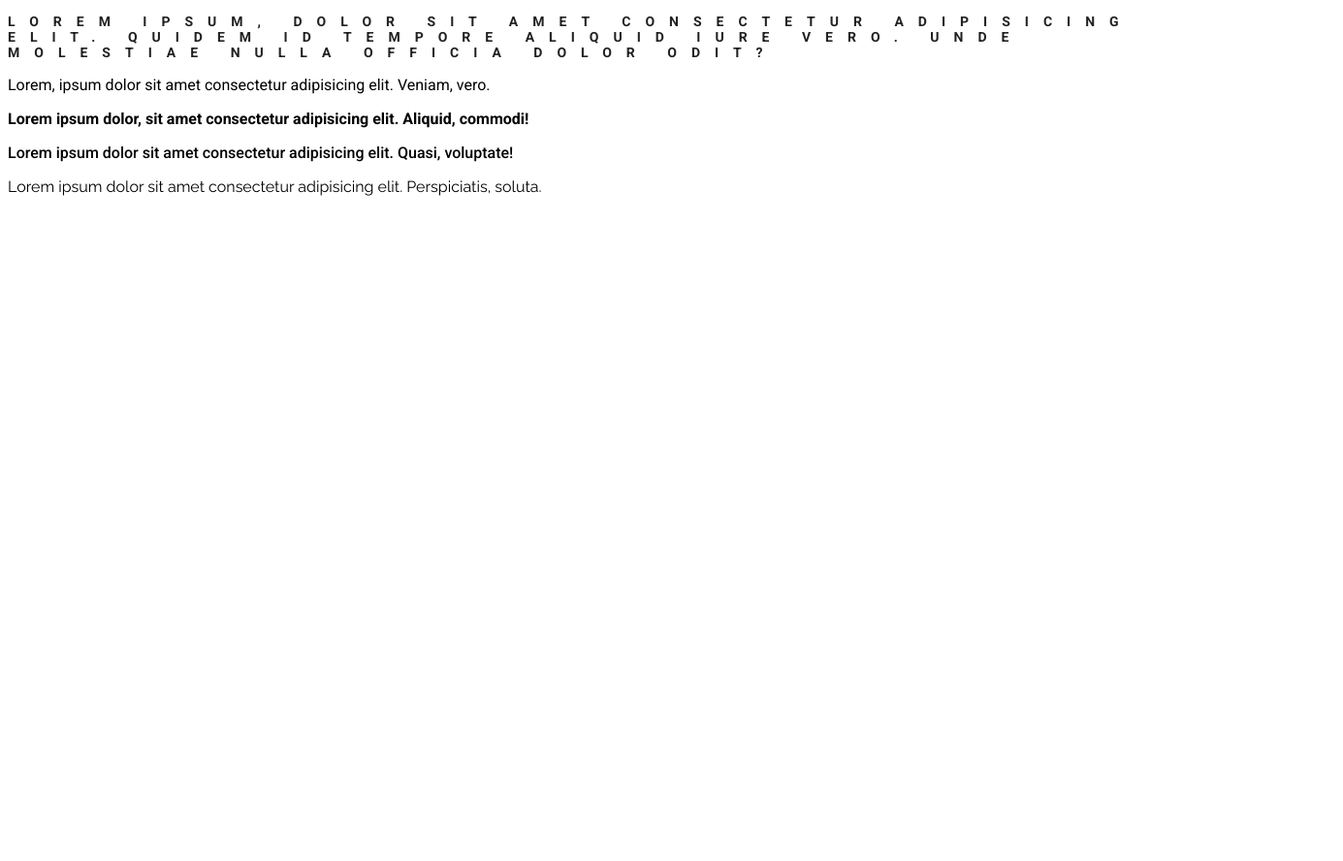
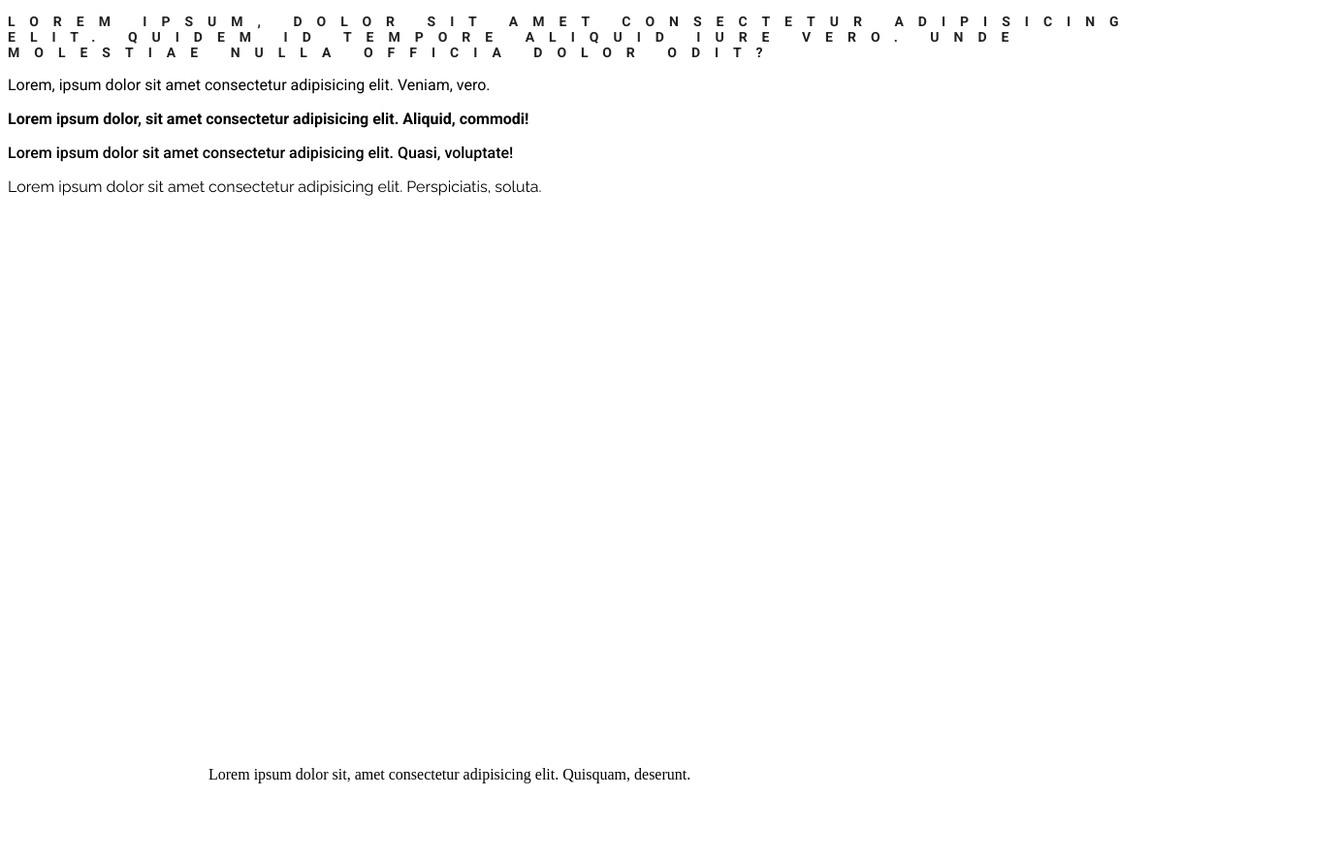
Before and after one commit to huar144/Home-work8, a plain HTML site: page index.html in a window 1280 px wide. Shown: the whole page at 97% size, 1385 px wide, since content can reach past the window. Before the commit the page ends 800 px from the top, so only its background shows below. Drawn offline with Linux system fonts and the light colour scheme.

Commit message:
ewf
fsedfs

```diff
--- a/index.html
+++ b/index.html
@@ -46,5 +46,6 @@
     </p>
     <p class="roborto-medium">Lorem ipsum dolor sit amet consectetur adipisicing elit. Quasi, voluptate!</p>
     <p class="raleway-uniquifier">Lorem ipsum dolor sit amet consectetur adipisicing elit. Perspiciatis, soluta.</p>
+    <p>Lorem ipsum dolor sit, amet consectetur adipisicing elit. Quisquam, deserunt.</p>
 </body>
 </html>
--- a/style.css
+++ b/style.css
@@ -56,3 +56,12 @@ color: #212121;
   font-weight: 900;
   font-style: normal;
 }
+p:last-child {
+
+position: absolute;
+width: 1170px;
+height: 98px;
+left: 215px;
+top: 774px;
+
+}
```
